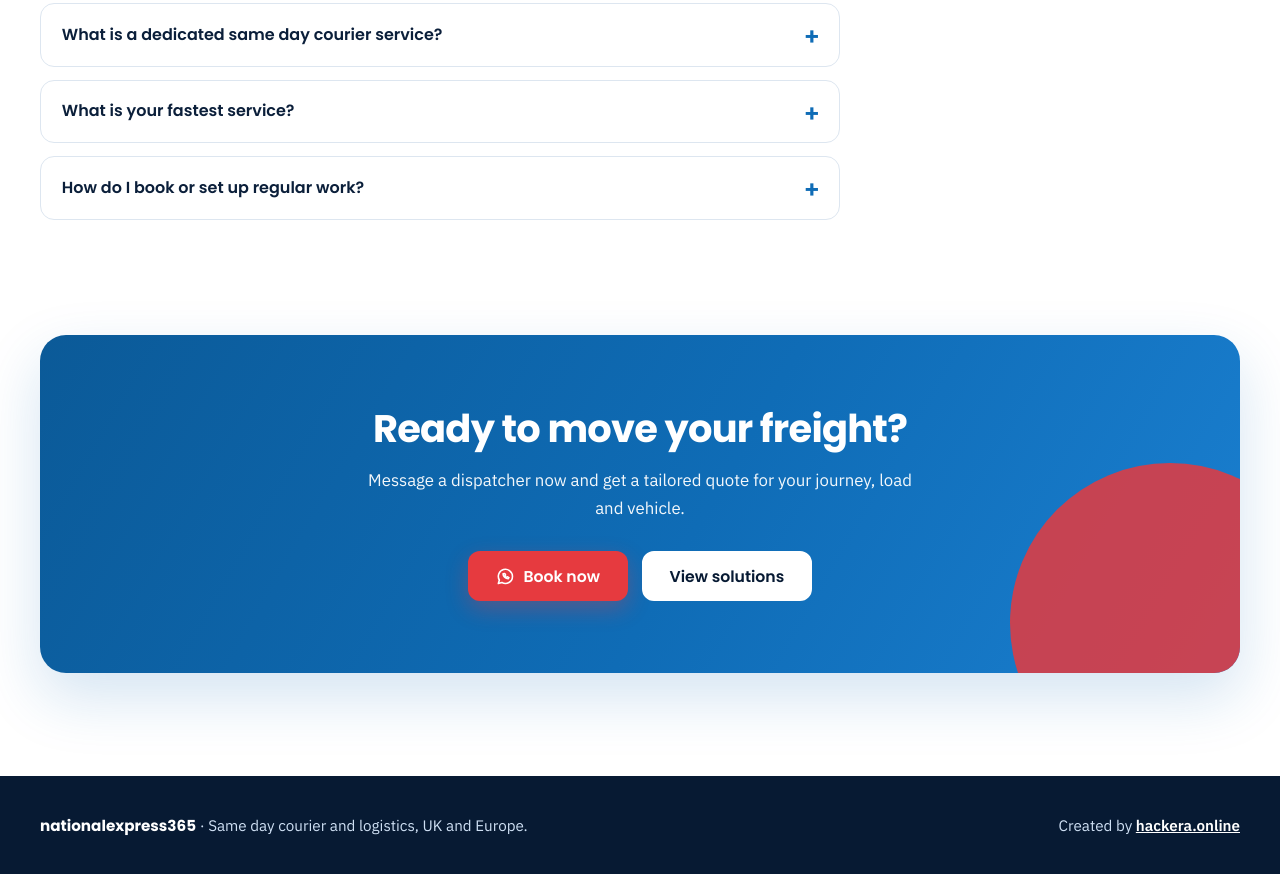
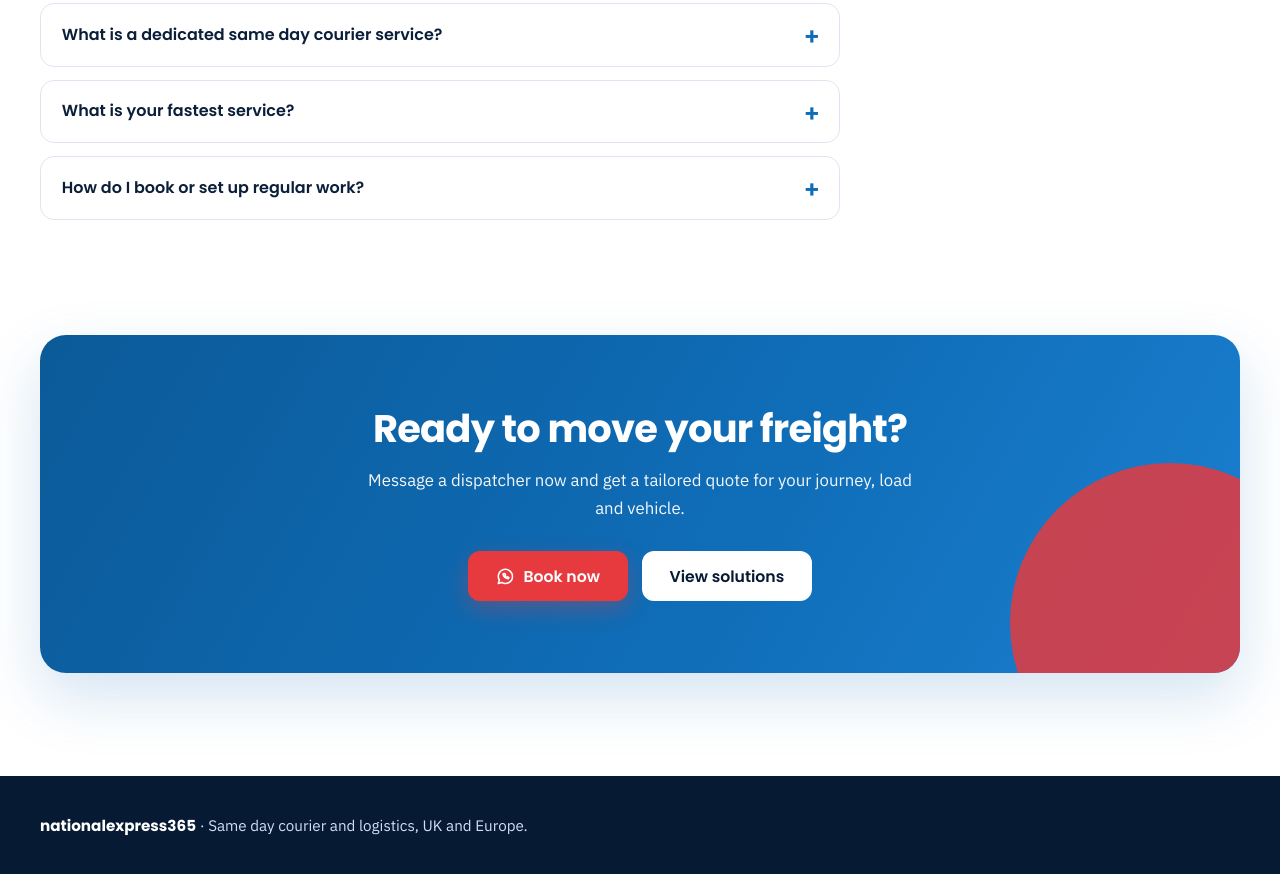
Before and after one commit to hackera-online/nationalexpress365, a plain HTML site: page index.html in a window 1280 px wide. Shown: the part 3704-4578 px from the top of the page. Drawn offline with Linux system fonts and the light colour scheme.

Commit message:
Update index.html

```diff
--- a/index.html
+++ b/index.html
@@ -244,7 +244,7 @@ body{font-size:1rem}
 <section class="sec" style="padding-top:0"><div class="wrap"><div class="cta rv"><h2>Ready to move your freight?</h2><p>Message a dispatcher now and get a tailored quote for your journey, load and vehicle.</p><div class="acts"><a class="btn btn--red" href="https://wa.me/447778704641?text=Hello%20nationalexpress365%2C%20I%20would%20like%20to%20book%20a%20delivery." target="_blank" rel="noopener"><svg class="i"><use href="#wa"/></svg>Book now</a><a class="btn btn--line" href="#solutions">View solutions</a></div></div></div></section>
 </main>
 
-<footer><div class="wrap ft"><span><b style="color:#fff;font-family:var(--fh)">nationalexpress365</b> · Same day courier and logistics, UK and Europe.</span><span>Created by <a href="https://hackera.online" target="_blank" rel="noopener" style="color:#fff;font-weight:600">hackera.online</a></span></div></footer>
+<footer><div class="wrap ft"><span><b style="color:#fff;font-family:var(--fh)">nationalexpress365</b> · Same day courier and logistics, UK and Europe.</span></div></footer>
 
 <div class="mob"><a class="btn btn--red" href="https://wa.me/447778704641?text=Hello%20nationalexpress365%2C%20I%20would%20like%20to%20book%20a%20delivery." target="_blank" rel="noopener"><svg class="i"><use href="#wa"/></svg>Book Now on WhatsApp</a></div>
 
```
